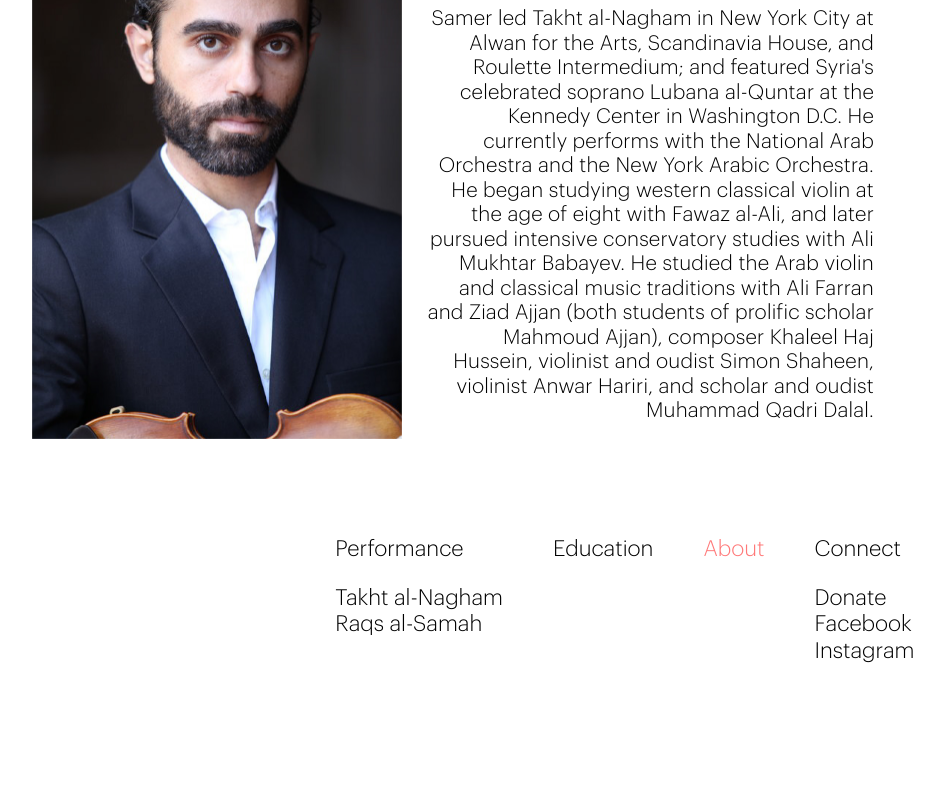
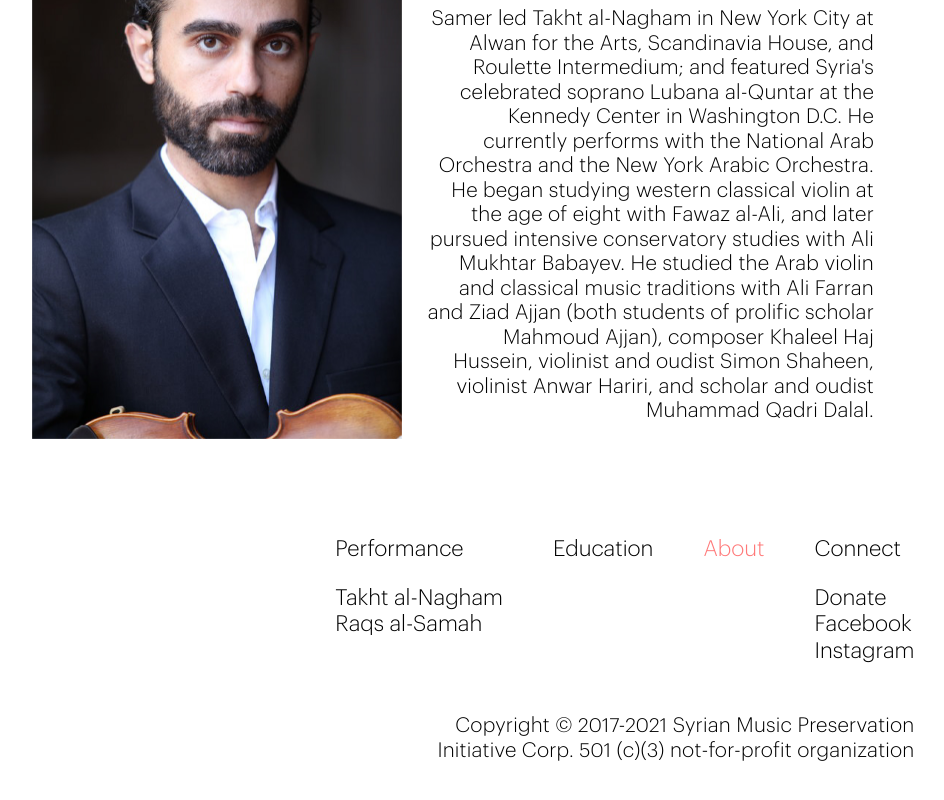
Before and after one commit to SyrianMusic/syrian-music-www, a Next.js app: page /about in a window 1280 px wide. Shown: the part 1867-2667 px from the top of the page, without its empty margins (128-1072 px from the left). Before the commit the page ends 2586 px from the top, so only its background shows below. Built offline with nearby package versions, Linux system fonts and the light colour scheme.

Commit message:
add copyright notice (#19)

```diff
--- a/components/Footer.js
+++ b/components/Footer.js
@@ -3,6 +3,7 @@ import PropTypes from 'prop-types';
 import config from '../config.yaml';
 import theme from '../styles/theme';
 import Nav from './Nav';
+import Typography from './Typography';
 
 const Footer = ({ className, pathname }) => (
   <footer className={className}>
@@ -51,6 +52,10 @@ const Footer = ({ className, pathname }) => (
         })}
       </ul>
     </Nav>
+    <Typography className="component-Footer-copyright">
+      Copyright © 2017-2021 Syrian Music Preservation Initiative Corp. 501 (c)(3) not-for-profit
+      organization
+    </Typography>
     <style jsx>
       {`
         footer {
@@ -76,6 +81,12 @@ const Footer = ({ className, pathname }) => (
         :global(.component-Footer-nav) ul li ul {
           margin-top: 1em;
         }
+
+        footer :global(.component-Footer-copyright) {
+          margin-top: ${theme.pxToRem(100)};
+          margin-left: auto;
+          max-width: ${theme.pxToRem(1000)};
+        }
       `}
     </style>
   </footer>
```
